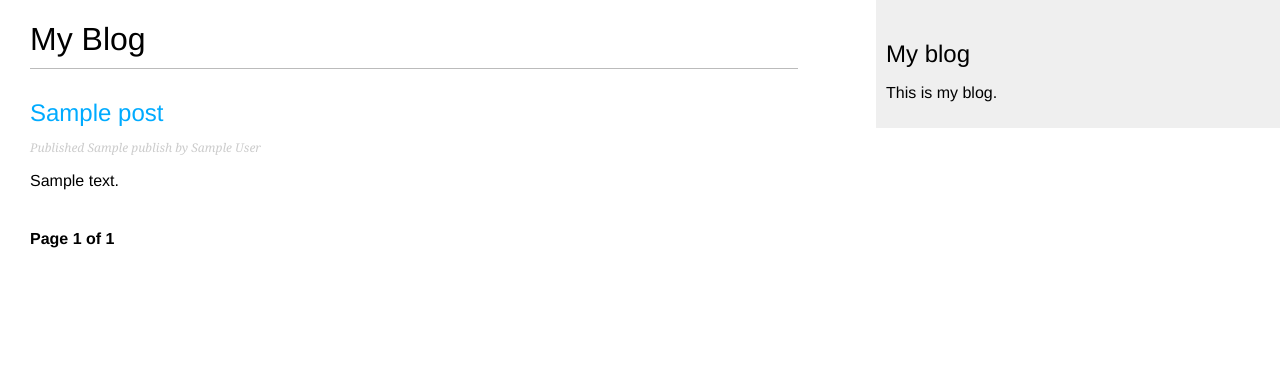
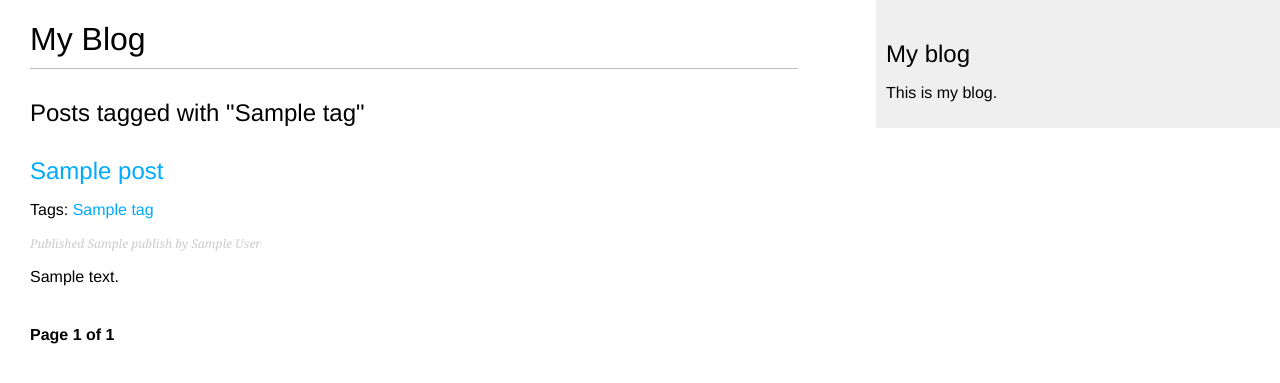
Before and after one commit to GOZ4EL/django-blog-full-featured, a Django app: template blog/templates/blog/post/list.html in a window 1280 px wide. Shown: the top 383 px of the page. Run offline with Django 3.2, Linux system fonts and the light colour scheme; the template is opened without the code that fills it: most values are stand-ins (such as "Sample title", 1, 10 or a date in 2020).

Commit message:
Adding links to the tags

```diff
--- a/blog/templates/blog/post/list.html
+++ b/blog/templates/blog/post/list.html
@@ -1,16 +1,33 @@
 {% extends "blog/base.html" %}
 
 {% block title %}My Blog{% endblock %}
-<p class="tags">Tags: {{ post.tags.all|join:", " }}</p>
 
 {% block content %}
   <h1>My Blog</h1>
+
+
+  {% if tag %}
+    <h2>Posts tagged with "{{ tag.name }}"</h2>
+  {% endif %}
+
   {% for post in posts %}
     <h2>
 		<a href="{{ post.get_absolute_url }}">
 		  {{ post.title }}
 		</a>
+
 	</h2>
+
+    <p class="tags">
+      Tags:
+      {% for tag in post.tags.all %}
+        <a href="{% url "blog:post_list_by_tag" tag.slug %}">
+	      {{ tag.name }}
+	    </a>
+	    {% if not forloop.last %}, {% endif %}
+      {% endfor %}
+    </p>
+
 	<p class="date">
 	  Published {{ post.publish }} by {{ post.author }}
 	</p>
```
